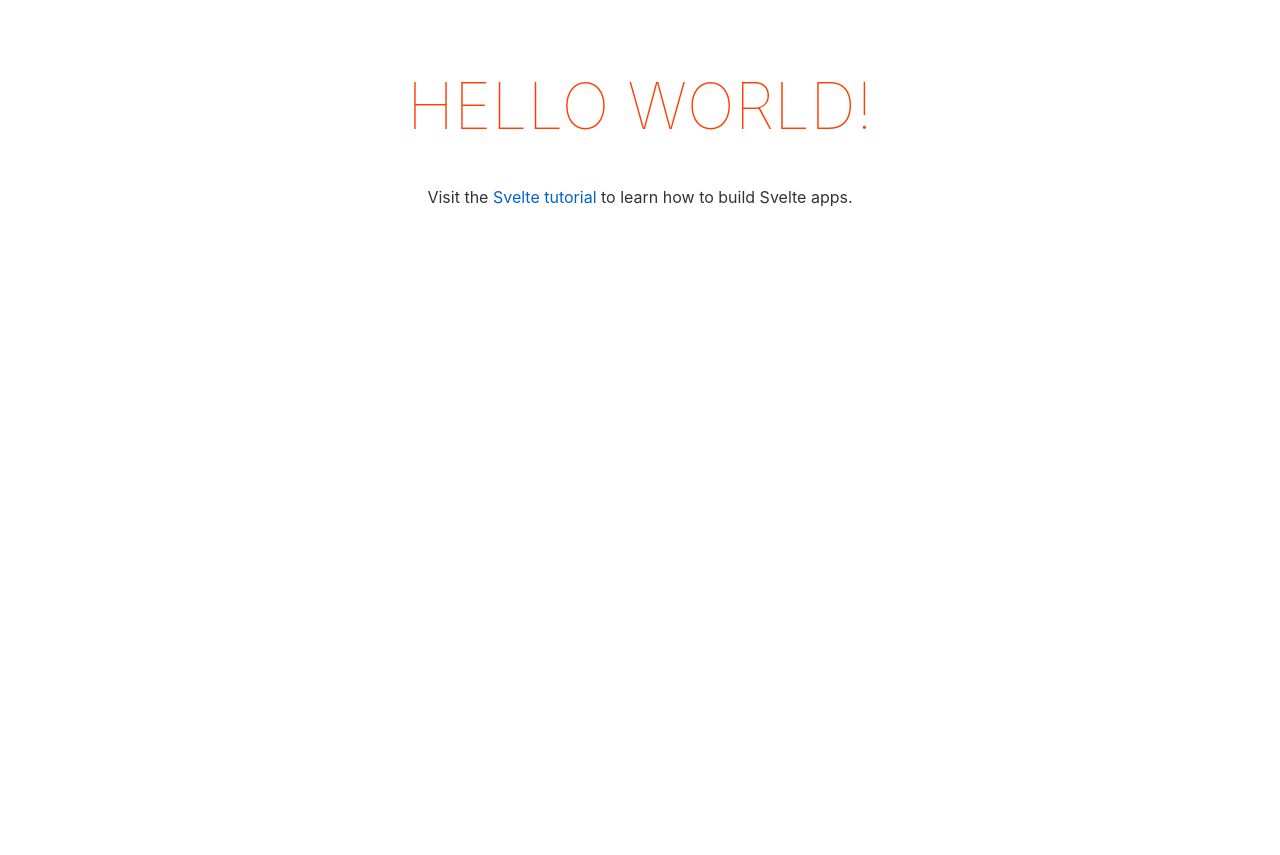
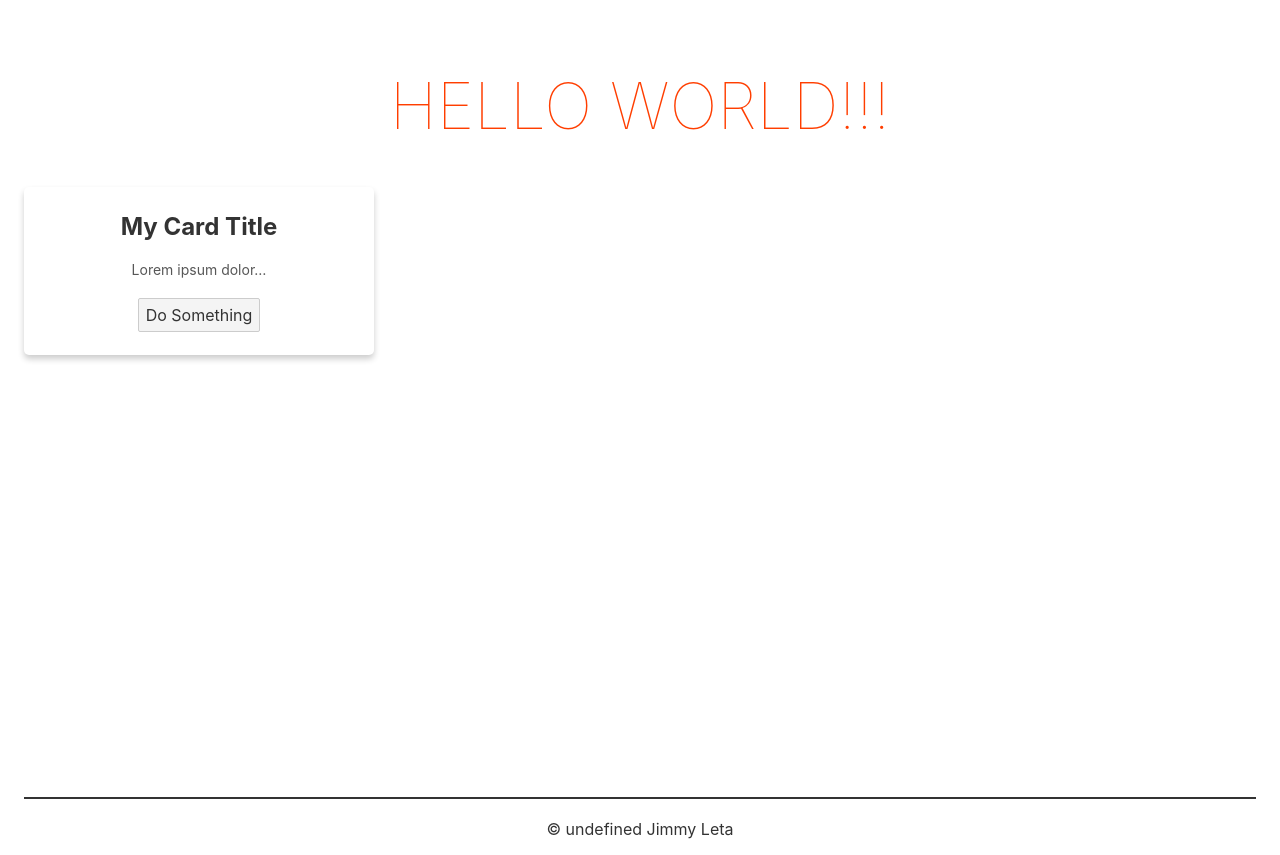
Before and after one commit to jvleta/componentials, a Svelte app in the folder web-components/: page / in a window 1280 px wide. Before the commit the page ends 800 px from the top, so only its background shows below. Built offline with nearby package versions, Linux system fonts and the light colour scheme.

Commit message:
Committing progress with setting up project

```diff
--- a/web-components/package.json
+++ b/web-components/package.json
@@ -1,7 +1,7 @@
 {
-  "name": "svelte-app",
+  "name": "@letalib/componentials",
   "version": "1.0.0",
-  "private": true,
+  "public": true,
   "scripts": {
     "build": "rollup -c",
     "dev": "rollup -c -w",
--- a/web-components/rollup.config.js
+++ b/web-components/rollup.config.js
@@ -34,13 +34,14 @@ export default {
 		sourcemap: true,
 		format: 'iife',
 		name: 'app',
-		file: 'public/build/bundle.js'
+		file: 'public/build/index.js'
 	},
 	plugins: [
 		svelte({
 			compilerOptions: {
 				// enable run-time checks when not in production
-				dev: !production
+				dev: !production,
+				customElement: true,
 			}
 		}),
 		// we'll extract any component CSS out into
--- a/web-components/src/App.svelte
+++ b/web-components/src/App.svelte
@@ -1,10 +1,15 @@
+<svelte:options tag="my-app" />
 <script>
-	export let name;
+  import Card from "./Card.svelte";
+  import BoilerPlate from "./BoilerPlate.svelte";
+  export let name = "Mom";
 </script>
 
 <main>
-	<h1>Hello {name}!</h1>
-	<p>Visit the <a href="https://svelte.dev/tutorial">Svelte tutorial</a> to learn how to build Svelte apps.</p>
+  <BoilerPlate company_name="Jimmy Leta">
+    <h1>Hello {name}!!!</h1>
+    <Card card_title="My Card Title" card_desc="Lorem ipsum dolor…" />
+  </BoilerPlate>
 </main>
 
 <style>
--- /dev/null
+++ b/web-components/src/BoilerPlate.svelte
@@ -0,0 +1,25 @@
+<svelte:options tag="boiler-plate" />
+<script>
+  export let year, company_name;
+</script>
+
+<div class="content">
+  <slot></slot>
+</div>
+
+<footer class="footer">
+  &copy; {year} {company_name}
+</footer>
+
+<style>
+  .content {
+    min-height: calc(100vh - 70px);
+  }
+  .footer {
+    padding-top: 20px;
+    border-top-color: black;
+    border-top: 2px;
+    border-top-style: solid;
+    text-align: center;
+  }
+</style>
--- /dev/null
+++ b/web-components/src/Card.svelte
@@ -0,0 +1,41 @@
+<svelte:options tag="my-card" />
+<script>
+  export let card_title, card_desc;
+</script>
+
+<main>
+  <div class="card-container">
+    <div class="card">
+      <div class="card-body">
+        <div class="row">
+          <div class="card-title">
+            <h2>{card_title}</h2>
+          </div>
+        </div>
+        <p>
+          {card_desc}
+        </p>
+        <button>Do Something</button>
+      </div>
+    </div>
+  </div>
+</main>
+
+<style>
+  .card {
+    max-width: 350px;
+    border-radius: 5px;
+    box-shadow: 0 4px 6px 0 #00000033;
+    padding: 0 0 10px 0;
+  }
+
+  .card-body {
+    padding: 5px 10px;
+  }
+
+  .card-body p {
+    color: #575757;
+    margin-bottom: 20px;
+    font-size: 14px;
+  }
+</style>
```
Also changed, not shown: package.json (added, +19 -0 lines), 2 other files (tests, documents, lock files or other folders). Lines whose indentation alone changed are shown as unchanged.
